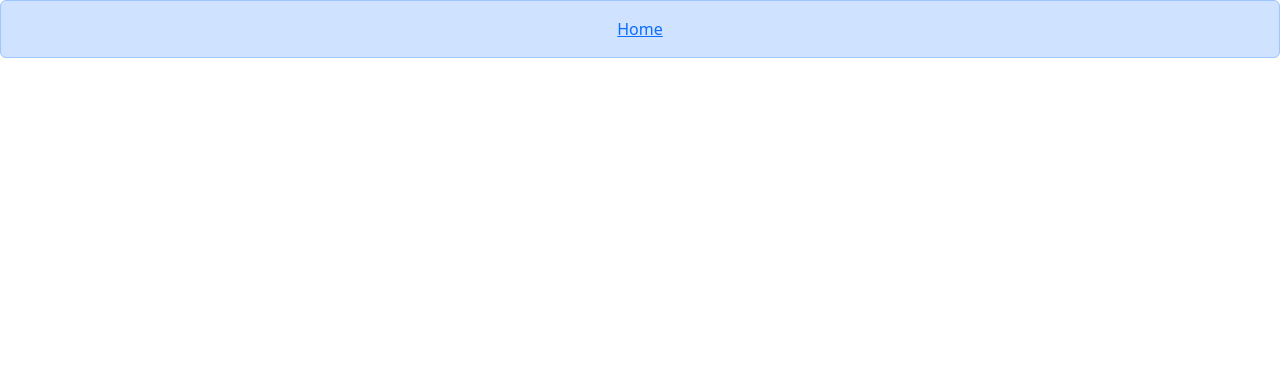
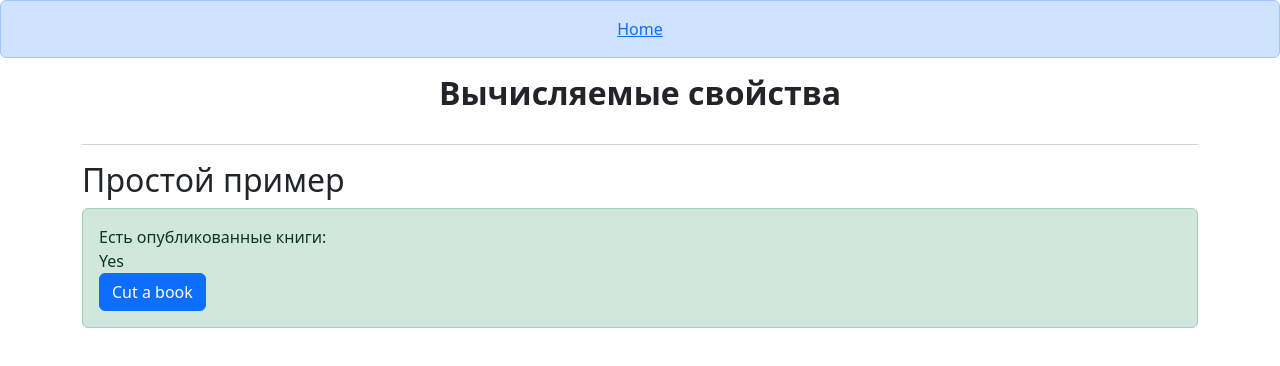
Before and after one commit to Lam0z/vue_lessons, a Nuxt app: page /lessons/computed in a window 1280 px wide. Before the commit this address had no page. Shown: the top 366 px of the page. Built offline with nearby package versions, Linux system fonts and the light colour scheme.

Commit message:
Lesson 3 - Computed

```diff
--- a/layouts/home.vue
+++ b/layouts/home.vue
@@ -8,6 +8,9 @@
             </li>
             <li>
                 <nuxt-link to="/lessons/reactive" class=" ">Reactive</nuxt-link>
+            </li>
+            <li>
+                <nuxt-link to="/lessons/computed" class=" ">Computed</nuxt-link>
             </li>
         </ul>
     </header>
--- /dev/null
+++ b/pages/lessons/computed.vue
@@ -0,0 +1,33 @@
+<script setup>
+const author = ref({
+    name: "John Doe",
+    books: [
+        "Vue 2 - Advanced Guide",
+        "Vue 3 - Basic Guide",
+        "Vue 4 - The Mystery",
+    ],
+});
+
+const publishedBooks = computed(() => {
+    return author.value.books.length > 2 ? "Yes" : "No";
+});
+const calculateBooksMessage = () => {
+    return author.value.books.length > 1 ? "Yes" : "No";
+};
+console.log(publishedBooks.value);
+</script>
+
+<template>
+    <MainHeader>Вычисляемые свойства</MainHeader>
+
+    <LPart subtitle="Простой пример ">
+        <div>Есть опубликованные книги:</div>
+        <div>{{ publishedBooks }}</div>
+        <button class="btn btn-primary" @click="author.books.pop()">
+            Cut a book
+        </button>
+    </LPart>
+    <!--  -->
+</template>
+
+<style scoped></style>
```
